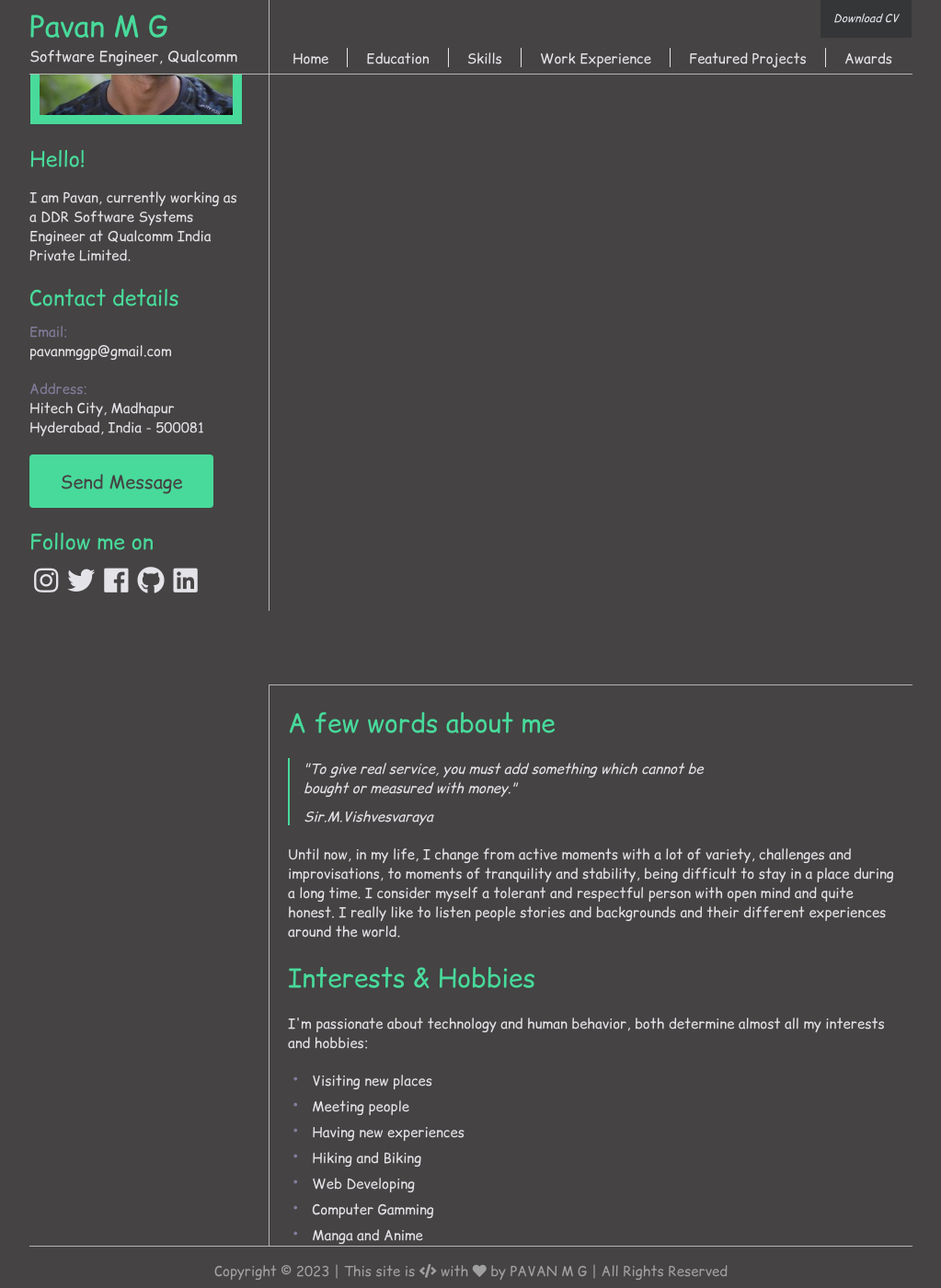
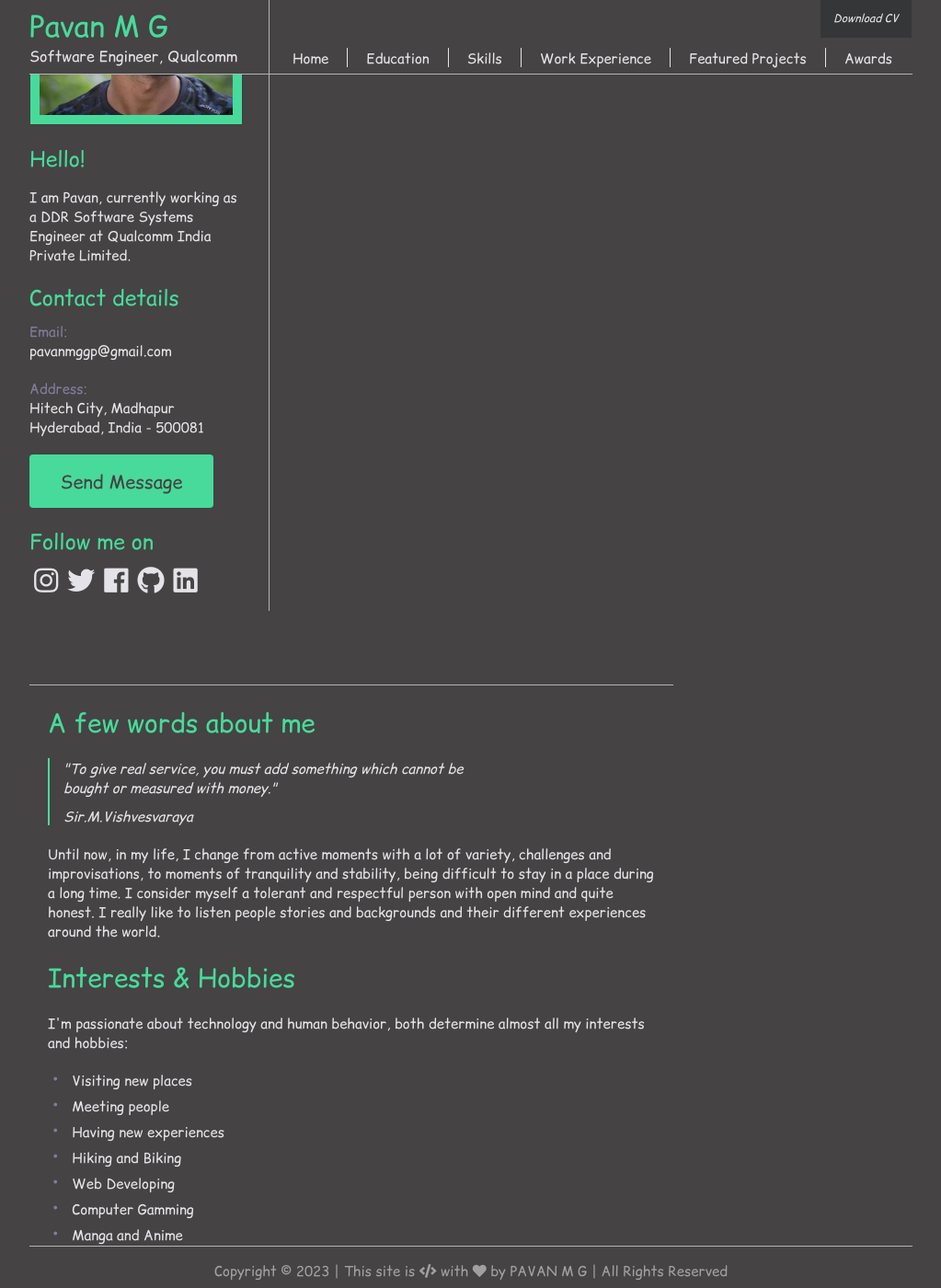
Before and after one commit to pavan-mg/pavan-mg.github.io, a Jekyll site: the page built from index.html, in a window 1280 px wide and 1400 px high, scrolled down 207 px. Shown: the whole window at 92% size, without its empty margins (128-1151 px from the left). Built offline with Jekyll 4.4.1, drawn with Linux system fonts in a browser that asks for light colours.

Commit message:
Update main.css

```diff
--- a/css/main.css
+++ b/css/main.css
@@ -214,11 +214,9 @@ ul {
 	}
 	#content_container {
 		margin-top: 80px;
-		margin-left: 260px;
 		width: 700px;
 		float: left;
 		border-top: 1px solid #b5b5b5;
-		border-left: 1px solid #b5b5b5;
 		box-sizing: border-box;
 	}
 	#footer {
```
